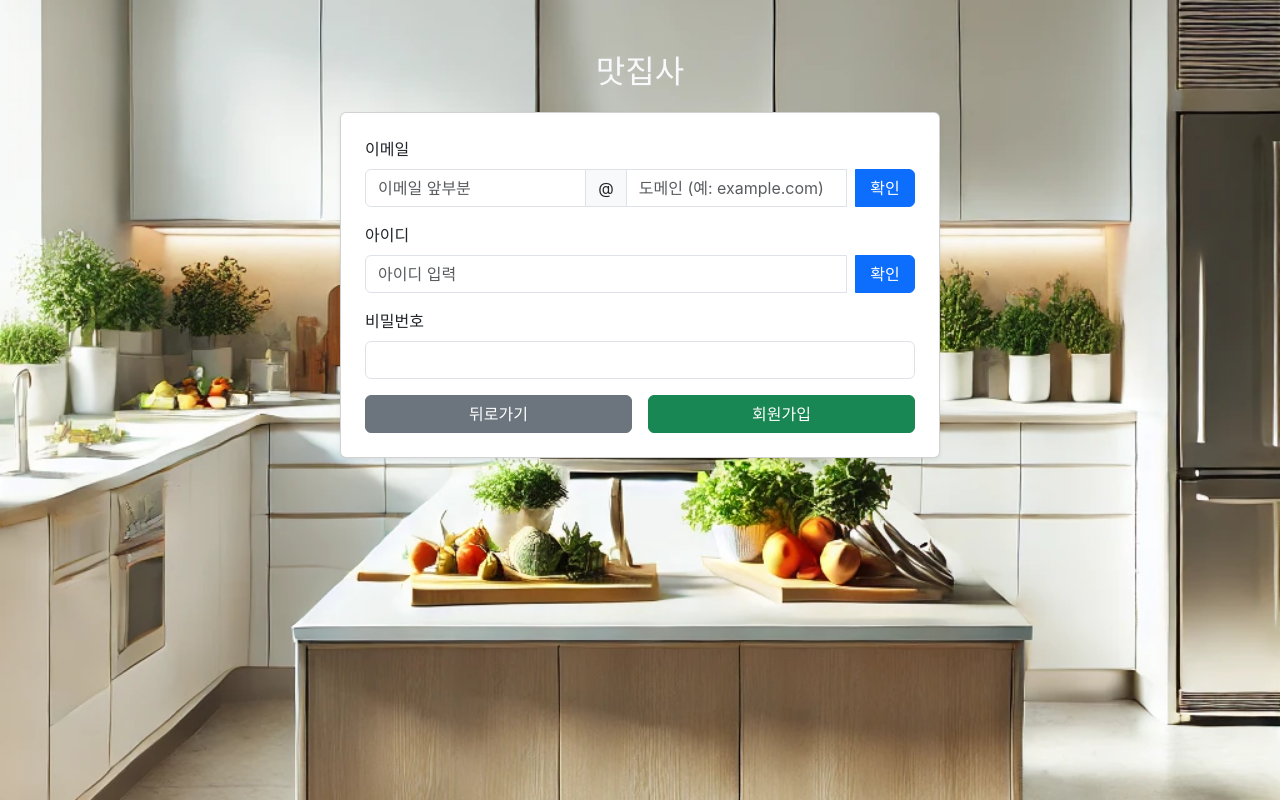
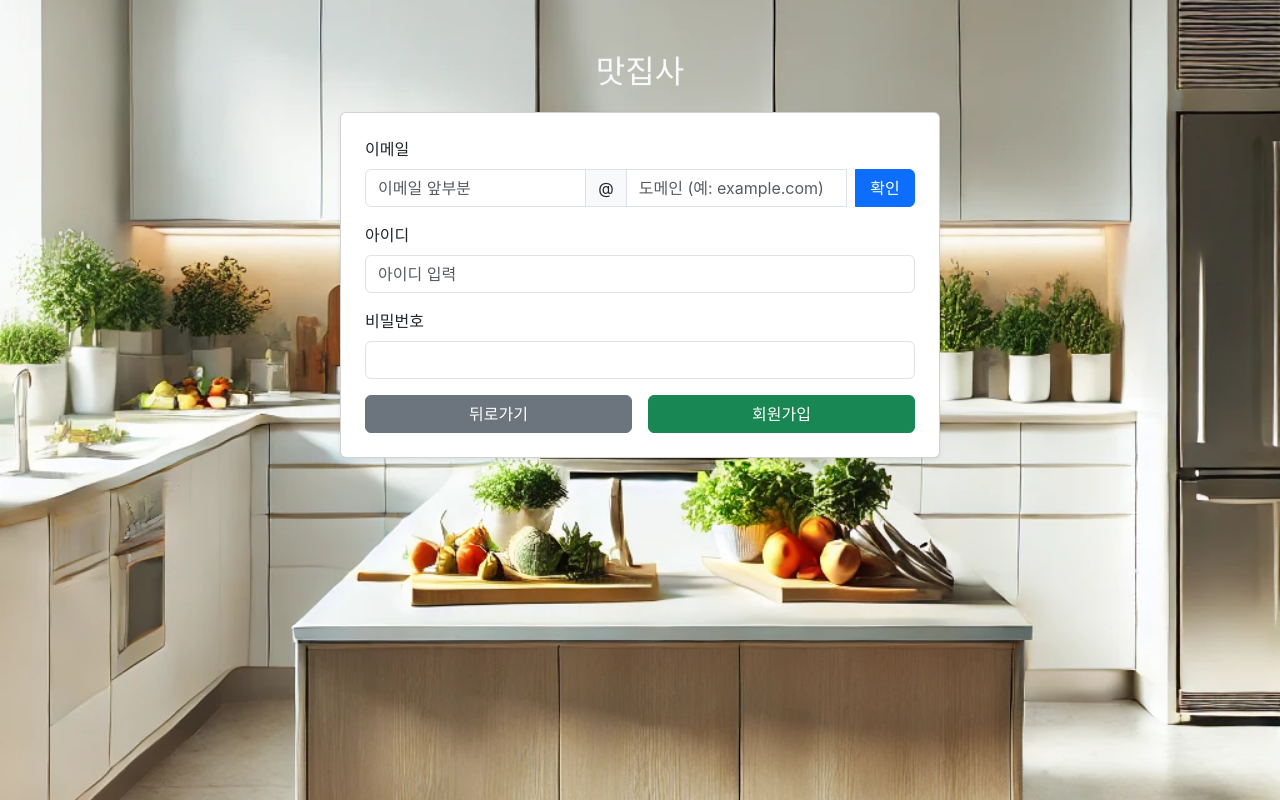
Before and after one commit to thedance546/WebService, a React (Create React App) app in the folder Front/: page /Register in a window 1280 px wide. Built offline with nearby package versions, Linux system fonts and the light colour scheme.

Commit message:
Recover missing code

```diff
--- a/Front/src/components/Auth/Authenticate.js
+++ b/Front/src/components/Auth/Authenticate.js
@@ -18,9 +18,10 @@ const Authenticate = () => {
 
     try {
       const response = await api.post('/auth/authenticate', { email, password });
-      const { accessToken, refreshToken } = response.data; // refreshToken 추가
+      const { accessToken, refreshToken } = response.data;
       localStorage.setItem('accessToken', accessToken);
-      localStorage.setItem('refreshToken', refreshToken); // refreshToken 저장
+      localStorage.setItem('refreshToken', refreshToken);
+      alert('로그인 성공');
       navigate('/home');
     } catch (error) {
       setError('로그인에 실패했습니다. 다시 시도해 주세요.');
--- a/Front/src/components/Auth/Register.js
+++ b/Front/src/components/Auth/Register.js
@@ -5,22 +5,33 @@ import api from '../../Services/Api';
 import GlobalBackground from '../Common/GlobalBackground';
 
 const Register = () => {
-  const [emailLocal, setEmailLocal] = useState(''); // 이메일 앞부분
-  const [emailDomain, setEmailDomain] = useState(''); // 이메일 뒷부분
+  const [emailLocal, setEmailLocal] = useState('');
+  const [emailDomain, setEmailDomain] = useState('');
   const [username, setUsername] = useState('');
   const [password, setPassword] = useState('');
-  const [emailVerified, setEmailVerified] = useState(false); // 이메일 중복 확인 완료 여부
-  const [usernameVerified, setUsernameVerified] = useState(false); // 아이디 중복 확인 완료 여부
-  const [loading, setLoading] = useState(false);
+  const [loading, setLoading] = useState(false); // 로딩 상태
   const navigate = useNavigate();
+
+  const verifyEmail = async () => {
+    if (!emailDomain.match(/^[a-zA-Z0-9.-]+\.[a-zA-Z]{2,}$/)) {
+      alert('유효한 이메일 도메인을 입력하세요.');
+      return;
+    }
+
+    setLoading(true);
+    try {
+      const email = `${emailLocal}@${emailDomain}`;
+      const response = await api.post('/auth/check-email', { email });
+      alert(response.data.available ? '사용 가능한 이메일입니다.' : '이미 사용 중인 이메일입니다.');
+    } catch (error) {
+      alert('이메일 확인 중 오류가 발생했습니다.');
+    } finally {
+      setLoading(false);
+    }
+  };
 
   const handleRegister = async (e) => {
     e.preventDefault();
-    // 테스트 단계에서는 중복확인 검증 없이 회원가입 허용
-    // if (!emailVerified || !usernameVerified) {
-    //   alert('이메일과 아이디 중복 확인을 완료해 주세요.');
-    //   return;
-    // }
 
     try {
       const email = `${emailLocal}@${emailDomain}`;
@@ -32,53 +43,9 @@ const Register = () => {
     }
   };
 
-  // 이메일 중복 확인
-  const verifyEmail = async () => {
-    if (!emailDomain.match(/^[a-zA-Z0-9.-]+\.[a-zA-Z]{2,}$/)) {
-      alert('유효한 이메일 도메인을 입력하세요.');
-      return;
-    }
-
-    setLoading(true);
-    try {
-      const email = `${emailLocal}@${emailDomain}`;
-      const response = await api.post('/auth/check-email', { email });
-      setEmailVerified(response.data.available);
-      if (response.data.available) {
-        alert('사용 가능한 이메일입니다.');
-      } else {
-        alert('이미 사용 중인 이메일입니다.');
-      }
-    } catch (error) {
-      alert('이메일 확인 중 오류가 발생했습니다.');
-    } finally {
-      setLoading(false);
-    }
-  };
-
-
-  // 아이디 중복 확인
-  const verifyUsername = async () => {
-    setLoading(true);
-    try {
-      const response = await api.post('/auth/check-username', { username });
-      setUsernameVerified(response.data.available);
-      if (response.data.available) {
-        alert('사용 가능한 아이디입니다.');
-      } else {
-        alert('이미 사용 중인 아이디입니다.');
-      }
-    } catch (error) {
-      alert('아이디 확인 중 오류가 발생했습니다.');
-    } finally {
-      setLoading(false);
-    }
-  };
-
   return (
     <GlobalBackground title="맛집사">
       <form onSubmit={handleRegister}>
-        {/* 이메일 입력 */}
         <div className="mb-3">
           <label className="form-label">이메일</label>
           <div className="input-group">
@@ -88,7 +55,6 @@ const Register = () => {
               placeholder="이메일 앞부분"
               value={emailLocal}
               onChange={(e) => setEmailLocal(e.target.value)}
-              disabled={emailVerified}
               required
             />
             <span className="input-group-text">@</span>
@@ -98,12 +64,8 @@ const Register = () => {
               placeholder="도메인 (예: example.com)"
               value={emailDomain}
               onChange={(e) => setEmailDomain(e.target.value)}
-              disabled={emailVerified}
               required
             />
-            {emailVerified ? (
-              <span className="input-group-text text-success">✔</span>
-            ) : (
             <button
               type="button"
               className="btn btn-primary ms-2"
@@ -113,40 +75,19 @@ const Register = () => {
             >
               확인
             </button>
-            )}
           </div>
         </div>
-
-        {/* 아이디 입력 */}
         <div className="mb-3">
           <label className="form-label">아이디</label>
-          <div className="input-group">
           <input
             type="text"
             className="form-control"
             placeholder="아이디 입력"
             value={username}
             onChange={(e) => setUsername(e.target.value)}
-              disabled={usernameVerified}
             required
           />
-            {usernameVerified ? (
-              <span className="input-group-text text-success">✔</span>
-            ) : (
-              <button
-                type="button"
-                className="btn btn-primary ms-2"
-                onClick={verifyUsername}
-                disabled={loading}
-                style={{ whiteSpace: 'nowrap', width: '60px' }}
-              >
-                확인
-              </button>
-            )}
         </div>
-        </div>
-
-        {/* 비밀번호 입력 */}
         <div className="mb-3">
           <label className="form-label">비밀번호</label>
           <input
@@ -157,8 +98,6 @@ const Register = () => {
             required
           />
         </div>
-
-        {/* 버튼 */}
         <div className="d-flex justify-content-between mt-3">
           <button
             type="button"
--- a/Front/src/services/Api.js
+++ b/Front/src/services/Api.js
@@ -14,30 +14,45 @@ api.interceptors.request.use((config) => {
   return config;
 });
 
-// 응답에서 토큰 만료 처리 및 자동 갱신
 api.interceptors.response.use(
-  (response) => response,
-  async (error) => {
+  (response) => response, // 응답이 성공적일 경우 그대로 반환
+  async (error) => { // 에러가 발생한 경우 처리
     const originalRequest = error.config;
+
+    // 조건: HTTP 상태 코드가 401(Unauthorized)이고, 이전에 요청을 재시도한 적이 없는 경우
     if (error.response.status === 401 && !originalRequest._retry) {
-      originalRequest._retry = true;
+      originalRequest._retry = true; // 재시도를 방지하기 위해 플래그 설정
       try {
+        // Refresh Token을 로컬 스토리지에서 가져옴
         const refreshToken = localStorage.getItem('refreshToken');
+
+        // Refresh Token을 사용해 새로운 Access Token 요청
         const response = await api.post('/auth/refresh', { refreshToken });
+
+        // 새로 발급된 Access Token 저장
         const newAccessToken = response.data.accessToken;
         localStorage.setItem('accessToken', newAccessToken);
+
+        // 원래 요청의 Authorization 헤더를 새 Access Token으로 갱신
         originalRequest.headers.Authorization = `Bearer ${newAccessToken}`;
+
+        // 원래 요청을 새 Access Token으로 재시도
         return api(originalRequest);
       } catch (err) {
         console.error("Failed to refresh token", err);
+
+        // 갱신 실패 시, Refresh Token 및 Access Token 삭제
         localStorage.removeItem('accessToken');
         localStorage.removeItem('refreshToken');
+
+        // 사용자 로그아웃 및 로그인 페이지로 리다이렉트
         window.location.href = '/login';
       }
     }
-    return Promise.reject(error);
+    return Promise.reject(error); // 갱신 실패 또는 다른 에러는 그대로 반환
   }
 );
+
 
 // 로그아웃 함수
 export const logout = async () => {
```
Lines whose indentation alone changed are shown as unchanged.
